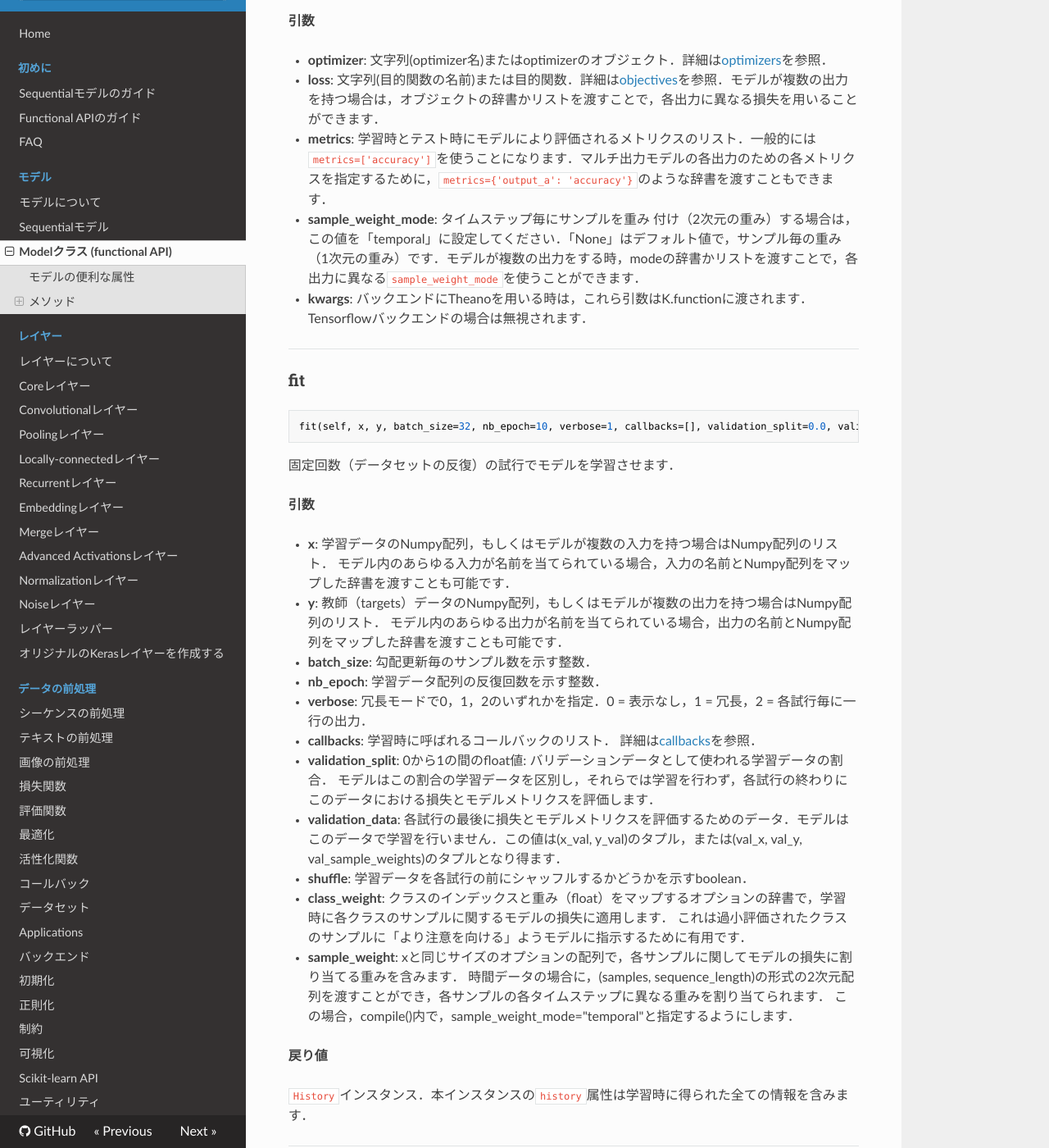
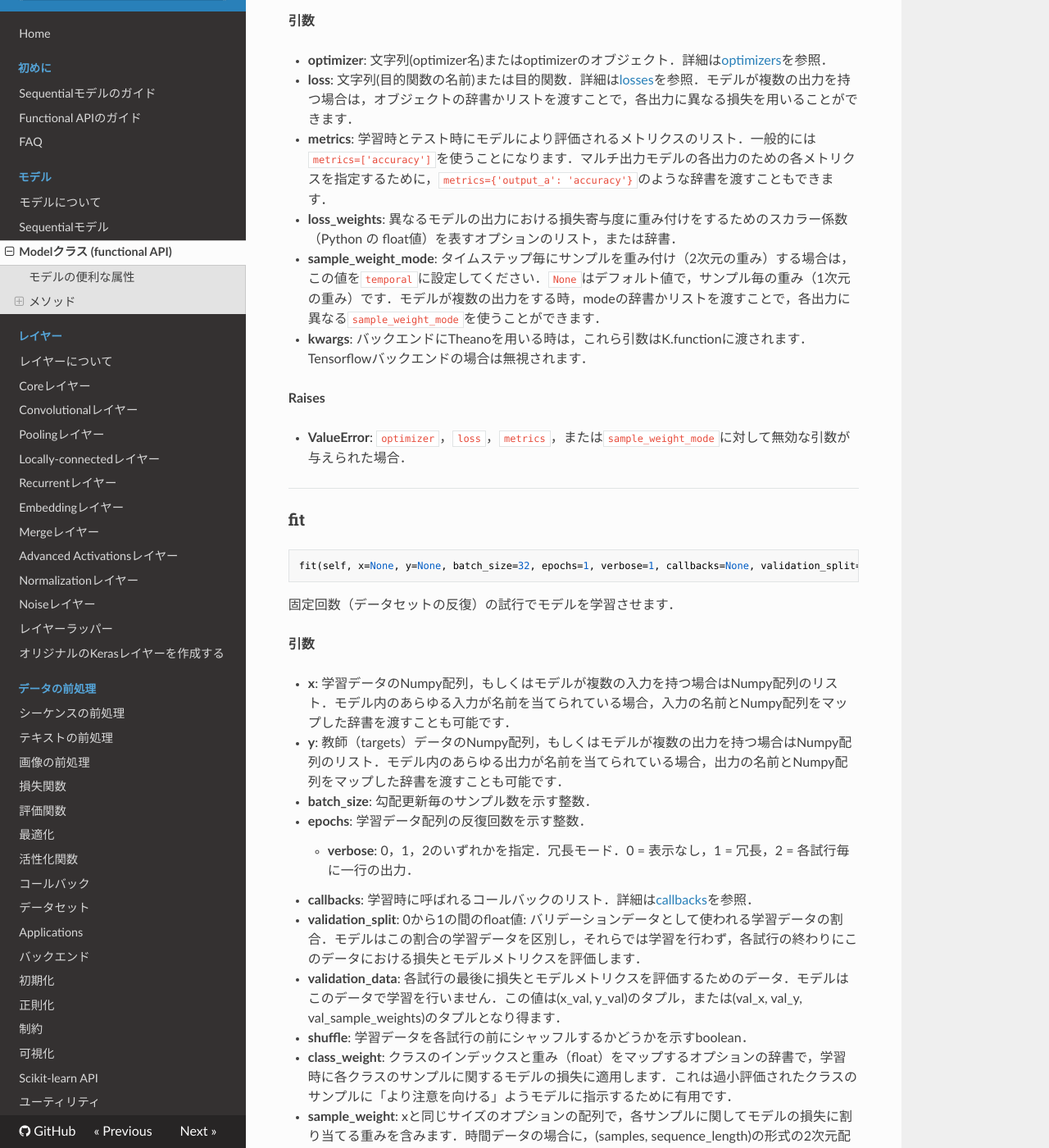
Before and after one commit to keras-team/keras-docs-ja, an MkDocs documentation site: the page built from sources/models/model.md, in a window 1280 px wide and 1400 px high, scrolled down 926 px. Shown: the whole window at 82% size. Built offline with MkDocs 1.6.1, drawn with Linux system fonts in a browser that asks for light colours; nearby versions of some CDN libraries; old or Windows-style settings are respelled for this version of MkDocs; some of the changed text lies outside the part shown.

Commit message:
Update models/model (#8)
* Update models/model

* Update a losses link, initial_epoch, and verbose

````diff
--- a/sources/models/model.md
+++ b/sources/models/model.md
@@ -35,7 +35,7 @@ model = Model(input=[a1, a2], output=[b1, b3, b3])
 
 
 ```python
-compile(self, optimizer, loss, metrics=[], loss_weights=None, sample_weight_mode=None)
+compile(self, optimizer, loss, metrics=None, loss_weights=None, sample_weight_mode=None)
 ```
 
 
@@ -44,10 +44,15 @@ compile(self, optimizer, loss, metrics=[], loss_weights=None, sample_weight_mode
 __引数__
 
 - __optimizer__: 文字列(optimizer名)またはoptimizerのオブジェクト．詳細は[optimizers](/optimizers)を参照．
-- __loss__: 文字列(目的関数の名前)または目的関数．詳細は[objectives](/objectives)を参照．モデルが複数の出力を持つ場合は，オブジェクトの辞書かリストを渡すことで，各出力に異なる損失を用いることができます．
+- __loss__: 文字列(目的関数の名前)または目的関数．詳細は[losses](/losses)を参照．モデルが複数の出力を持つ場合は，オブジェクトの辞書かリストを渡すことで，各出力に異なる損失を用いることができます．
 - __metrics__: 学習時とテスト時にモデルにより評価されるメトリクスのリスト．一般的には`metrics=['accuracy']`を使うことになります．マルチ出力モデルの各出力のための各メトリクスを指定するために，`metrics={'output_a': 'accuracy'}`のような辞書を渡すこともできます．
-- __sample_weight_mode__: タイムステップ毎にサンプルを重み 付け（2次元の重み）する場合は，この値を「temporal」に設定してください．「None」はデフォルト値で，サンプル毎の重み（1次元の重み）です．モデルが複数の出力をする時，modeの辞書かリストを渡すことで，各出力に異なる`sample_weight_mode`を使うことができます．
+- __loss_weights__: 異なるモデルの出力における損失寄与度に重み付けをするためのスカラー係数（Python の float値）を表すオプションのリスト，または辞書．
+- __sample_weight_mode__: タイムステップ毎にサンプルを重み付け（2次元の重み）する場合は，この値を`temporal`に設定してください．`None`はデフォルト値で，サンプル毎の重み（1次元の重み）です．モデルが複数の出力をする時，modeの辞書かリストを渡すことで，各出力に異なる`sample_weight_mode`を使うことができます．
 - __kwargs__: バックエンドにTheanoを用いる時は，これら引数はK.functionに渡されます．Tensorflowバックエンドの場合は無視されます．
+
+__Raises__
+
+- __ValueError__: `optimizer`，`loss`，`metrics`，または`sample_weight_mode`に対して無効な引数が与えられた場合．
 
 ----
 
@@ -55,7 +60,7 @@ __引数__
 
 
 ```python
-fit(self, x, y, batch_size=32, nb_epoch=10, verbose=1, callbacks=[], validation_split=0.0, validation_data=None, shuffle=True, class_weight=None, sample_weight=None)
+fit(self, x=None, y=None, batch_size=32, epochs=1, verbose=1, callbacks=None, validation_split=0.0, validation_data=None, shuffle=True, class_weight=None, sample_weight=None, initial_epoch=0)
 ```
 
 
@@ -63,30 +68,27 @@ fit(self, x, y, batch_size=32, nb_epoch=10, verbose=1, callbacks=[], validation_
 
 __引数__
 
-- __x__: 学習データのNumpy配列，もしくはモデルが複数の入力を持つ場合はNumpy配列のリスト．
-  モデル内のあらゆる入力が名前を当てられている場合，入力の名前とNumpy配列をマップした辞書を渡すことも可能です．
-- __y__: 教師（targets）データのNumpy配列，もしくはモデルが複数の出力を持つ場合はNumpy配列のリスト．
-	モデル内のあらゆる出力が名前を当てられている場合，出力の名前とNumpy配列をマップした辞書を渡すことも可能です．
+- __x__: 学習データのNumpy配列，もしくはモデルが複数の入力を持つ場合はNumpy配列のリスト．モデル内のあらゆる入力が名前を当てられている場合，入力の名前とNumpy配列をマップした辞書を渡すことも可能です．
+- __y__: 教師（targets）データのNumpy配列，もしくはモデルが複数の出力を持つ場合はNumpy配列のリスト．モデル内のあらゆる出力が名前を当てられている場合，出力の名前とNumpy配列をマップした辞書を渡すことも可能です．
 - __batch_size__: 勾配更新毎のサンプル数を示す整数．
-- __nb_epoch__: 学習データ配列の反復回数を示す整数．
-- __verbose__: 冗長モードで0，1，2のいずれかを指定．0 = 表示なし，1 = 冗長，2 = 各試行毎に一行の出力．
-- __callbacks__: 学習時に呼ばれるコールバックのリスト．
-	詳細は[callbacks](/callbacks)を参照．
-- __validation_split__: 0から1の間のfloat値:
-	バリデーションデータとして使われる学習データの割合．
-	モデルはこの割合の学習データを区別し，それらでは学習を行わず，各試行の終わりにこのデータにおける損失とモデルメトリクスを評価します．
+- __epochs__: 学習データ配列の反復回数を示す整数．
+	- __verbose__: 0，1，2のいずれかを指定．冗長モード．0 = 表示なし，1 = 冗長，2 = 各試行毎に一行の出力．
+- __callbacks__: 学習時に呼ばれるコールバックのリスト．詳細は[callbacks](/callbacks)を参照．
+- __validation_split__: 0から1の間のfloat値: バリデーションデータとして使われる学習データの割合．モデルはこの割合の学習データを区別し，それらでは学習を行わず，各試行の終わりにこのデータにおける損失とモデルメトリクスを評価します．
 - __validation_data__: 各試行の最後に損失とモデルメトリクスを評価するためのデータ．モデルはこのデータで学習を行いません．この値は(x_val, y_val)のタプル，または(val_x, val_y, val_sample_weights)のタプルとなり得ます．
 - __shuffle__: 学習データを各試行の前にシャッフルするかどうかを示すboolean．
-- __class_weight__: クラスのインデックスと重み（float）をマップするオプションの辞書で，学習時に各クラスのサンプルに関するモデルの損失に適用します．
-	これは過小評価されたクラスのサンプルに「より注意を向ける」ようモデルに指示するために有用です．
-- __sample_weight__: xと同じサイズのオプションの配列で，各サンプルに関してモデルの損失に割り当てる重みを含みます．
-	時間データの場合に，(samples, sequence_length)の形式の2次元配列を渡すことができ，各サンプルの各タイムステップに異なる重みを割り当てられます．
-	この場合，compile()内で，sample_weight_mode="temporal"と指定するようにします．
+- __class_weight__: クラスのインデックスと重み（float）をマップするオプションの辞書で，学習時に各クラスのサンプルに関するモデルの損失に適用します．これは過小評価されたクラスのサンプルに「より注意を向ける」ようモデルに指示するために有用です．
+- __sample_weight__: xと同じサイズのオプションの配列で，各サンプルに関してモデルの損失に割り当てる重みを含みます．時間データの場合に，(samples, sequence_length)の形式の2次元配列を渡すことができ，各サンプルの各タイムステップに異なる重みを割り当てられます．この場合，compile()内で，sample_weight_mode="temporal"と指定するようにします．
+- __initial_epoch__: 学習を開始するエポック（前回の学習を再開するのに便利です）．
 
 
 __戻り値__
 
 `History`インスタンス．本インスタンスの`history`属性は学習時に得られた全ての情報を含みます．
+
+__Raises__
+
+- __ValueError__: 与えられた入力データとモデルが期待するものとが異なる場合．
 
 ----
 
@@ -98,21 +100,21 @@ evaluate(self, x, y, batch_size=32, verbose=1, sample_weight=None)
 ```
 
 
-テストモードにおいて，モデルの損失値とメトリクス値を返します．処理はバッチで行われます．
+テストモードにおいて，モデルの損失値と評価値を返します．
+
+その計算はバッチ処理で行われます．
 
 __引数__
 
-- __x__: テストデータのNumpy配列，もしくはモデルが複数の入力を持つ場合はNumpy配列のリスト．
-  モデル内のあらゆる入力が名前を当てられている場合，入力の名前とNumpy配列をマップした辞書を渡すことも可能です．
-- __y__: 教師データのNumpy配列，もしくはモデルが複数の出力を持つ場合はNumpy配列のリスト．
-	モデル内のあらゆる出力が名前を当てられている場合，出力の名前とNumpy配列をマップした辞書を渡すことも可能です．
+- __x__: テストデータのNumpy配列，もしくはモデルが複数の入力を持つ場合はNumpy配列のリスト．モデル内のあらゆる入力が名前を当てられている場合，入力の名前とNumpy配列をマップした辞書を渡すことも可能です．
+- __y__: 教師データのNumpy配列，もしくはモデルが複数の出力を持つ場合はNumpy配列のリスト．モデル内のあらゆる出力が名前を当てられている場合，出力の名前とNumpy配列をマップした辞書を渡すことも可能です．
 - __batch_size__: 勾配更新毎のサンプル数を示す整数．
+- __verbose__: 冗長モードで，0または1．
+- __sample_weight__: 異なるサンプルが損失，または評価に寄与度を重み付けするための値の配列．
 
 __戻り値__
 
-テストの損失を表すスカラー値（モデルが単一の出力を持ち，かつメトリクスがない場合）
-または，スカラー値のリスト（モデルが複数の出力やメトリクスを持つ場合）．
-`model.metrics_names`属性はスカラー出力の表示ラベルを提示します．
+テストの損失を表すスカラー値（モデルが単一の出力を持ち，かつメトリクスがない場合），またはスカラー値のリスト（モデルが複数の出力やメトリクスを持つ場合）．`model.metrics_names`属性はスカラー出力の表示ラベルを提示します．
 
 ----
 
@@ -123,19 +125,23 @@ __戻り値__
 predict(self, x, batch_size=32, verbose=0)
 ```
 
+入力サンプルに対する予測の出力を生成します．
 
-入力サンプル毎の出力予測を，バッチ処理でサンプルを計算することにより生成します．
+その計算はバッチ処理で行われます．
 
 __引数__
 
-- __x__: Numpy配列の入力データ
-	（もしくはモデルが複数の出力を持つ場合はNumpy配列のリスト）
+- __x__: Numpy配列の入力データ（もしくはモデルが複数の出力を持つ場合はNumpy配列のリスト）．
 - __batch_size__: 整数値．
 - __verbose__: 冗長モードで，0または1．
 
 __戻り値__
 
 予測結果のNumpy配列．
+
+__Raises__
+
+- __ValueError__: 与えられた入力データとモデルが期待するものが異なる場合，またはステートフルなモデルがバッチサイズの倍数でないサンプル数を受け取った場合．
 
 ----
 
@@ -163,9 +169,7 @@ __引数__
 
 __戻り値__
 
-学習の損失を表すスカラー値（モデルが単一の出力を持ち，かつメトリクスがない場合）
-または，スカラー値のリスト（モデルが複数の出力やメトリクスを持つ場合）．
-`model.metrics_names`属性はスカラー出力の表示ラベルを提示します．
+学習の損失を表すスカラー値（モデルが単一の出力を持ち，かつメトリクスがない場合），またはスカラー値のリスト（モデルが複数の出力やメトリクスを持つ場合）．`model.metrics_names`属性はスカラー出力の表示ラベルを提示します．
 
 ----
 
@@ -191,9 +195,7 @@ __引数__
 
 __戻り値__
 
-テストの損失を表すスカラー値（モデルが単一の出力を持ち，かつメトリクスがない場合）
-または，スカラー値のリスト（モデルが複数の出力やメトリクスを持つ場合）．
-`model.metrics_names`属性はスカラー出力の表示ラベルを提示します．
+テストの損失を表すスカラー値（モデルが単一の出力を持ち，かつメトリクスがない場合），またはスカラー値のリスト（モデルが複数の出力やメトリクスを持つ場合）．`model.metrics_names`属性はスカラー出力の表示ラベルを提示します．
 
 ----
 
@@ -207,42 +209,47 @@ predict_on_batch(self, x)
 
 サンプルの単一バッチに関する予測を返します．
 
+__引数__
+
+- __x__: 入力データ，Numpy配列．
+
+__返り値__
+
+予測値を格納したNumpy配列．
+
 ----
 
 ### fit_generator
 
 
 ```python
-fit_generator(self, generator, samples_per_epoch, nb_epoch, verbose=1, callbacks=[], validation_data=None, nb_val_samples=None, class_weight={}, max_q_size=10, nb_worker=1, pickle_safe=False)
+fit_generator(self, generator, steps_per_epoch, epochs=1, verbose=1, callbacks=None, validation_data=None, validation_steps=None, class_weight=None, max_q_size=10, workers=1, pickle_safe=False, initial_epoch=0)
 ```
 
 
 Pythonジェネレータによりバッチ毎に生成されたデータでモデルを学習します．
-本ジェネレータは効率性のためモデルに並列して実行されます．
-例えば，モデルをGPUで学習させながらCPU上で画像のリアルタイムデータ拡張を行うことができるようになります．
+
+本ジェネレータは効率性のためモデルに並列して実行されます．例えば，モデルをGPUで学習させながらCPU上で画像のリアルタイムデータ拡張を行うことができるようになります．
 
 __引数__
 
 - __generator__: ジェネレータ．本ジェネレータの出力は，以下のいずれかです．
 	- (inputs, targets)のタプル．
-	- (inputs, targets, sample_weights)のタプル．
-	すべての配列は同じ数のサンプルを含む必要があります．
-	本ジェネレータは無期限にそのデータをループさせるようになっています．
-	`samples_per_epoch`数のサンプルがモデルに与えられると1度の試行が終了します．
-- __samples_per_epoch__: 次の試行に移る前に処理されるサンプル数を示す整数．
-- __nb_epoch__: データの反復回数の合計を示す整数．
-- __verbose__: 冗長モードで，0，1，2のいずれか．
+	- (inputs, targets, sample_weights)のタプル．すべての配列は同じ数のサンプルを含む必要があります．本ジェネレータは無期限にそのデータをループさせるようになっています．`steps_per_epoch`数のサンプルがモデルに与えられると1度の試行が終了します．
+- __steps_per_epoch__: ある一つのエポックが終了し，次のエポックが始まる前に`generator`から使用する総ステップ数（サンプルのバッチ数）．もし，データサイズをバッチサイズで割った時，通常ユニークなサンプル数に等しくなります．
+- __epochs__: データの反復回数の合計を示す整数．
+- __verbose__: 冗長モードで，0，1，または2．
 - __callbacks__: 学習時に呼ばれるコールバックのリスト．
 - __validation_data__: これは以下のいずれかです．
-	- バリデーションデーた用のジェネレータ
+	- バリデーションデータ用のジェネレータ．
 	- (inputs, targets)のタプル．
 	- (inputs, targets, sample_weights)のタプル．
-- __nb_val_samples__: `validation_data`がジェネレータの場合にのみ関係します．
-	各試行の最後にバリデーションジェネレータから使うサンプル数を示します．
+- __validation_steps__: `validation_data`がジェネレータの場合にのみ関係します．終了する前に`generator`から使用する総ステップ数（サンプルのバッチ数）．
 - __class_weight__: クラスインデックスと各クラスの重みをマップする辞書です．
 - __max_q_size__: ジェネレータのキューの最大サイズです．
-- __nb_worker__: スレッドベースのプロセス使用時の最大プロセス数
+- __workers__: スレッドベースのプロセス使用時の最大プロセス数．
 - __pickle_safe__: Trueならスレッドベースのプロセスを使います．実装がmultiprocessingに依存しているため，子プロセスに簡単に渡すことができないものとしてPickableでない引数をgeneratorに渡すべきではないことに注意してください．
+- __initial_epoch__: 学習を開始するエポック（前回の学習を再開するのに便利です）．
 
 __戻り値__
 
@@ -253,18 +260,22 @@ __例__
 
 ```python
 def generate_arrays_from_file(path):
-	while 1:
-	f = open(path)
-	for line in f:
-		# create numpy arrays of input data
-		# and labels, from each line in the file
-		x1, x2, y = process_line(line)
-		yield ({'input_1': x1, 'input_2': x2}, {'output': y})
-	f.close()
+    while 1:
+    f = open(path)
+    for line in f:
+        # create numpy arrays of input data
+        # and labels, from each line in the file
+        x1, x2, y = process_line(line)
+        yield ({'input_1': x1, 'input_2': x2}, {'output': y})
+    f.close()
 
 model.fit_generator(generate_arrays_from_file('/my_file.txt'),
-		samples_per_epoch=10000, nb_epoch=10)
+        steps_per_epoch=10000, epochs=10)
 ```
+
+__Raises__
+
+- __ValueError__: ジェネレータが無効なフォーマットのデータを使用した場合．
 
 ----
 
@@ -272,50 +283,57 @@ model.fit_generator(generate_arrays_from_file('/my_file.txt'),
 
 
 ```python
-evaluate_generator(self, generator, val_samples, max_q_size=10, nb_worker=1, pickle_safe=False)
+evaluate_generator(self, generator, steps, max_q_size=10, workers=1, pickle_safe=False)
 ```
 
 
-データジェネレータでモデルを評価します．ジェネレータは`test_on_batch`で受け取られたのと同じ種類のデータを返す必要があります．
+データジェネレータでモデルを評価します．
 
-- __引数__:
-- __generator__:
-	(inputs, targets)もしくは(inputs, targets, sample_weights)のタプルを与えるジェネレータ
-- __val_samples__:
-	returnまでの間に`generator`から生成されるサンプルの合計数
-- __max_q_size__: ジェネレータのキューのための最大サイズ
-- __nb_worker__: スレッドベースのプロセス使用時の最大プロセス数
+ジェネレータは`test_on_batch`で受け取られたのと同じ種類のデータを返します．
+
+__引数__:
+- __generator__: ジェネレータは(inputs, targets)もしくは(inputs, targets, sample_weights)のタプルを使用します．
+- __steps__: 終了する前に`generator`から使用する総ステップ数（サンプルのバッチ数）．
+- __max_q_size__: ジェネレータのキューのための最大サイズ．
+- __workers__: スレッドベースのプロセス使用時の最大プロセス数．
 - __pickle_safe__: Trueならスレッドベースのプロセスを使います．実装がmultiprocessingに依存しているため，子プロセスに簡単に渡すことができないものとしてPickableでない引数をgeneratorに渡すべきではないことに注意してください．
 
 __戻り値__
 
-テストの損失を表すスカラー値（モデルが単一の出力を持ち，かつメトリクスがない場合）
-または，スカラー値のリスト（モデルが複数の出力やメトリクスを持つ場合）．
-`model.metrics_names`属性はスカラー出力の表示ラベルを提示します．
+テストの損失を表すスカラー値（モデルが単一の出力を持ち，かつメトリクスがない場合），またはスカラー値のリスト（モデルが複数の出力やメトリクスを持つ場合）．`model.metrics_names`属性はスカラー出力の表示ラベルを提示します．
+
+__Raises__
+
+- __ValueError__: ジェネレータが無効なフォーマットのデータを使用した場合．
 
 ----
 
 ### predict_generator
 
-ジェネレータのデータに対して予測します．ジェネレータは `predict_on_batch` が受け取るデータと同じ種類のデータを返却するべきです．
+ジェネレータのデータに対して予測します．
+
+ジェネレータは `predict_on_batch` が受け取るデータと同じ種類のデータを返します．
 
 ```python
-predict_generator(self, generator, val_samples, max_q_size=10, nb_worker=1, pickle_safe=False)
+predict_generator(self, generator, steps, max_q_size=10, workers=1, pickle_safe=False, verbose=0)
 ```
 
 __引数__
 
-- __generator__:
-	(inputs, targets)あるいは(inputs, targets, sample_weights)のタプルを生成するジェネレーター．
-- __val_samples__:
-	値を返すまでに `generator` により生成されるサンプルの総数
-- __max_q_size__: ジェネレータのキューの最大サイズ
-- __nb_worker__: スレッドベースのプロセス使用時の最大プロセス数
+- __generator__: ジェネレータは入力サンプルのバッチ数を使用します．
+- __steps__: 終了する前に`generator`から使用する総ステップ数（サンプルのバッチ数）．
+- __max_q_size__: ジェネレータのキューの最大サイズ．
+- __workers__: スレッドベースのプロセス使用時の最大プロセス数．
 - __pickle_safe__: Trueならスレッドベースのプロセスを使います．実装がmultiprocessingに依存しているため，子プロセスに簡単に渡すことができないものとしてPickableでない引数をgeneratorに渡すべきではないことに注意してください．
+- __verbose__: 冗長モードで，0または1．
 
 __返り値__
 
 予測値のNumpy配列．
+
+__Raises__
+
+- __ValueError__: ジェネレータが無効なフォーマットのデータを使用した場合．
 
 ----
 
@@ -327,14 +345,19 @@ get_layer(self, name=None, index=None)
 ```
 
 
-層のuniqueな名前，もしくはグラフでのインデックスに基づき層を返します．
+層の（ユニークな）名前，またはインデックスに基づき層を返します．
+
 インデックスはボトムアップの幅優先探索の順番に基づきます．
 
 __引数__
 
-- __name__: 層の名前を表す文字列
-- __index__: 層のインデックスを表す整数
+- __name__: 層の名前を表す文字列．
+- __index__: 層のインデックスを表す整数．
 
 __戻り値__
 
-層のインスタンス
+層のインスタンス．
+
+__Raises__
+
+- __ValueError__: 無効なレイヤーの名前，またはインデックスの場合．
````
